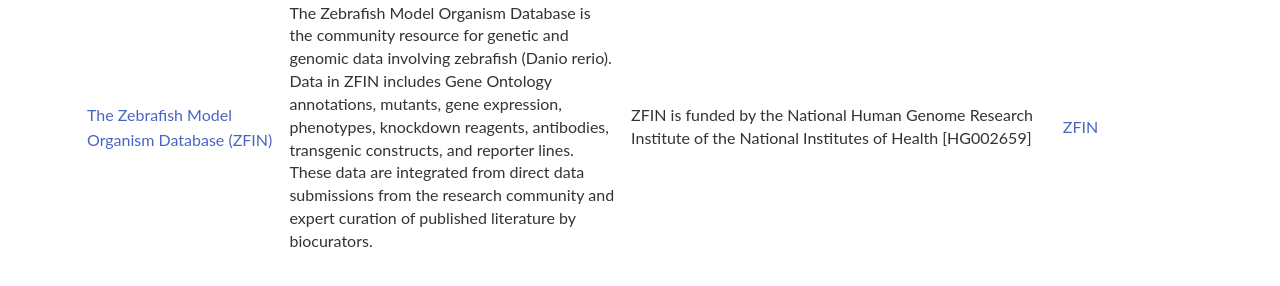
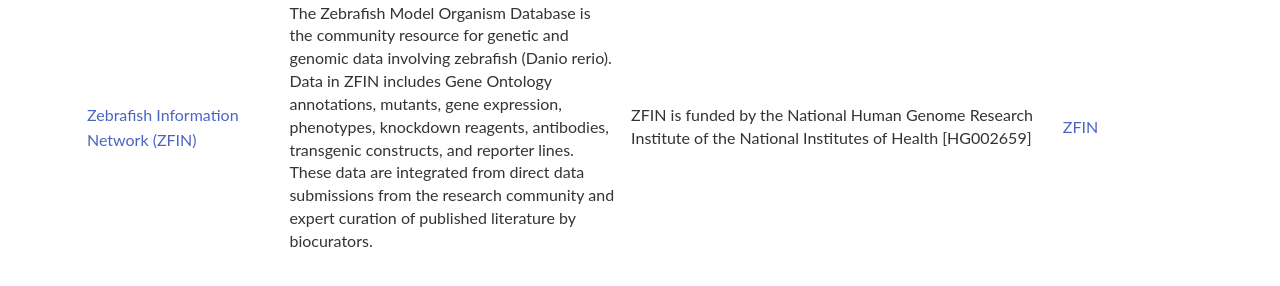
Before and after one commit to geneontology/geneontology.github.io, a Jekyll site: the page built from _docs/annotation-contributors.md, in a window 1280 px wide and 900 px high, scrolled down 3538 px. Shown: the part 155-441 px from the top of the window. Built offline with Jekyll 4.4.1, drawn with Linux system fonts in a browser that asks for light colours; nearby versions of some CDN libraries.

Commit message:
ZFIN: also correcting the displayed name

```diff
--- a/_docs/annotation-contributors.md
+++ b/_docs/annotation-contributors.md
@@ -47,7 +47,7 @@
 |[UniProt-Gene Ontology Annotation (UniProt-GOA)](http://www.ebi.ac.uk/GOA){:target="blank"}|	Manual and electronic annotation of proteins in the UniProt Knowledgebase, carried out by a wide range of curation activities at the European Bioinformatics Institute, the SIB Swiss Institute of Bioinformatics and the Protein Information Resource. |	National Institutes of Health (NIH) [UniProt U41HG006104; GO U41HG002273]; British Heart Foundation [RG/13/5/30112] Parkinson's UK [G-1307] and EMBL core funds.| 	[UniProt-GOA](mailto:goa@ebi.ac.uk)|
 |[University College London Functional Gene Annotation](http://geneontology.org/external-project/cardiovascular-gene-annotation-initiative){:target="blank"}| 	Manual annotation of human proteins and microRNAs involved in cardiovascular and dementia-relevant processes  |	[British Heart Foundation](http://www.bhf.org.uk/){:target="blank"} [RG/13/5/30112; SP/07/007/23671], [Alzheimer's Research UK](http://www.alzheimersresearchuk.org/){:target="blank"} [ARUK-NSG2016-13; NAS2017A-1; NGS2018-003], [Parkinson's UK](https://www.parkinsons.org.uk/){:target="blank"} [G-1307], [National Institute for Health Research University College London Hospitals Biomedical Research Centre](http://www.uclhospitals.brc.nihr.ac.uk/){:target="blank"}	|[UCL Functional Gene Annotation](mailto:goannotation@ucl.ac.uk)|
 |[WormBase](http://www.wormbase.org/){:target="blank"}| 	WormBase is an international consortium of biologists and computer scientists dedicated to providing the research community with accurate, current, accessible information concerning the genetics, genomics and biology of *Caenorhabditis elegans* and related nematodes |	WormBase is supported by grant #U41 HG002223 from the National Human Genome Research Institute at the US National Institutes of Health, the UK Medical Research Council, and the UK Biotechnology and Biological Sciences Research Council.| [WormBase](http://www.wormbase.org/tools/support){:target="blank"}|
-|[The Zebrafish Model Organism Database (ZFIN)](http://zfin.org/){:target="blank"}| 	The Zebrafish Model Organism Database is the community resource for genetic and genomic data involving zebrafish (Danio rerio). Data in ZFIN includes Gene Ontology annotations, mutants, gene expression, phenotypes, knockdown reagents, antibodies, transgenic constructs, and reporter lines. These data are integrated from direct data submissions from the research community and expert curation of published literature by biocurators. | ZFIN is funded by the National Human Genome Research Institute of the National Institutes of Health [HG002659]	|  	[ZFIN](mailto:curators@zfin.org)|
+|[Zebrafish Information Network (ZFIN)](http://zfin.org/){:target="blank"}| 	The Zebrafish Model Organism Database is the community resource for genetic and genomic data involving zebrafish (Danio rerio). Data in ZFIN includes Gene Ontology annotations, mutants, gene expression, phenotypes, knockdown reagents, antibodies, transgenic constructs, and reporter lines. These data are integrated from direct data submissions from the research community and expert curation of published literature by biocurators. | ZFIN is funded by the National Human Genome Research Institute of the National Institutes of Health [HG002659]	|  	[ZFIN](mailto:curators@zfin.org)|
 
 ## Past GO Consortium contributing groups
 
```
